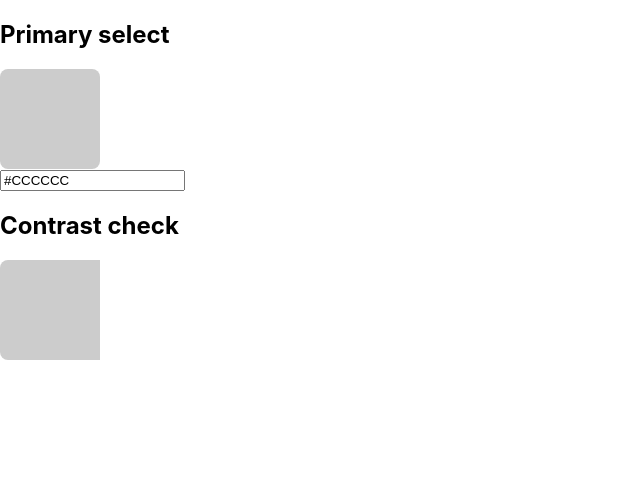
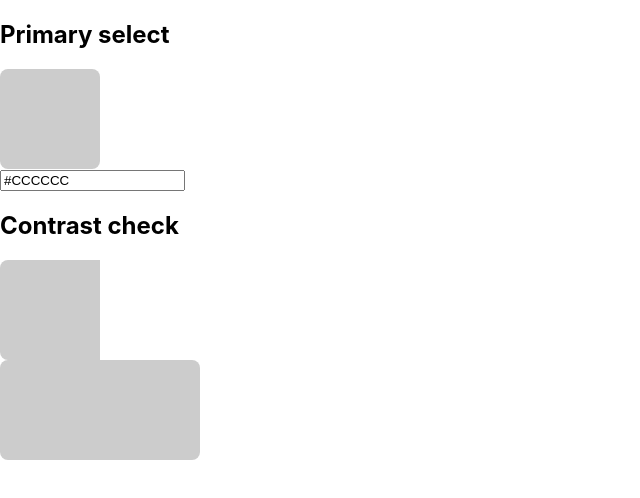
Before and after one commit to cagloria/palette-contrast, a React (Create React App) app: page / in a window 1280 px wide. Shown: the top 498 px of the page, without its empty margins (0-640 px from the left). Built offline with nearby package versions, Linux system fonts and the light colour scheme.

Commit message:
Created text preview panel

```diff
--- a/src/components/Contrast.js
+++ b/src/components/Contrast.js
@@ -1,11 +1,13 @@
 import React from "react";
 import GraphicContrast from "./GraphicContrast";
+import TextContrast from "./TextContrast";
 
 function Contrast({ primary }) {
     return (
         <section className="contrast">
             <h2>Contrast check</h2>
             <GraphicContrast color1={primary} />
+            <TextContrast bgColor={primary} />
         </section>
     );
 }
--- /dev/null
+++ b/src/components/TextContrast.js
@@ -0,0 +1,15 @@
+import React from "react";
+import styled from "styled-components";
+
+const Panel = styled.div`
+    width: 200px;
+    height: 100px;
+    border-radius: 8px;
+    background-color: ${(props) => props.color};
+`;
+
+function TextContrast({ bgColor }) {
+    return <Panel color={bgColor}></Panel>;
+}
+
+export default TextContrast;
```
